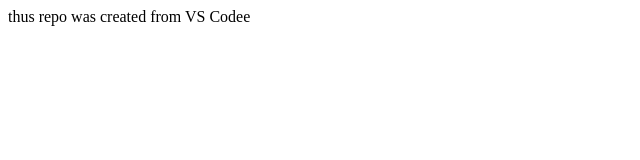
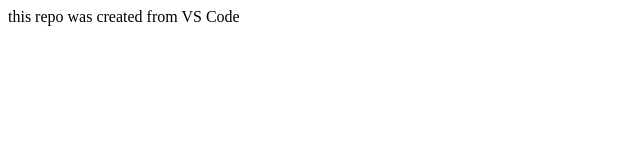
Before and after one commit to aaishasajwan/automatic-pancake, a plain HTML site: page index.html in a window 1280 px wide. Shown: the full height of the page, 0-640 px from the left. Drawn offline with Linux system fonts and the light colour scheme.

Commit message:
corrected spellings

```diff
--- a/index.html
+++ b/index.html
@@ -1 +1 @@
-<p>thus repo was created from VS Codee</p>
+<p>this repo was created from VS Code</p>
```
